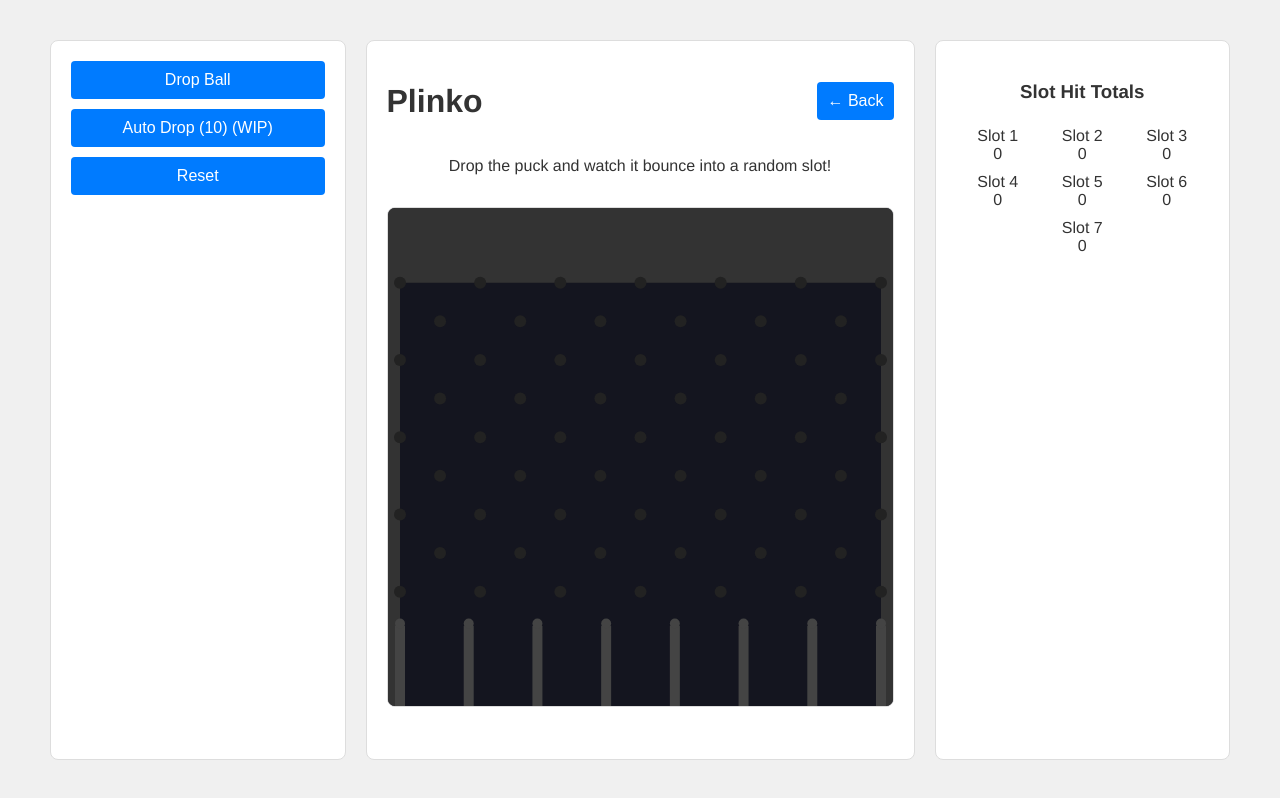
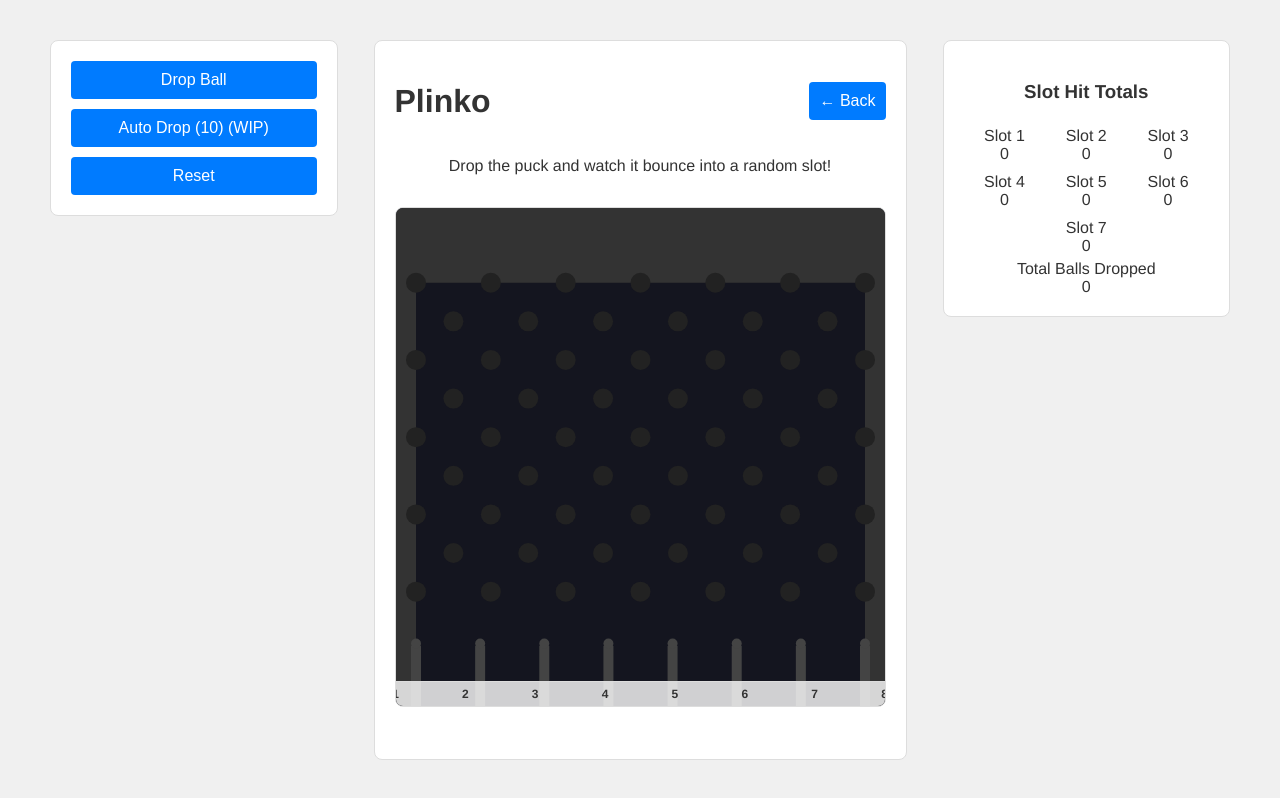
Before and after one commit to baileyfcross/monkeyhacks-ui, a Vue app: page /plinko in a window 1280 px wide. Built offline with nearby package versions, Linux system fonts and the light colour scheme.

Commit message:
Added total balls dropped and fixed ballradius and peg size based on screensize

```diff
--- a/src/assets/styles/global.css
+++ b/src/assets/styles/global.css
@@ -196,7 +196,7 @@ main {
 }
 
 /* Ensure visibility on mobile phone sizes */
-@media (max-width: 480px) {
+@media (max-width: 650px) {
   .dice-three-column {
     grid-template-columns: 1fr; /* Stack columns vertically */
     gap: 16px;
@@ -248,10 +248,20 @@ main {
 /* Dice Three-Column Layout */
 .dice-three-column {
   display: grid;
-  grid-template-columns: 1fr auto 1fr; /* Middle column adjusts to content size */
+  grid-template-columns: 1fr auto 1fr;
   gap: 16px;
   align-items: center;
   justify-items: center;
+}
+
+/* Plinko Three-Column Layout */
+.three-column {
+  display: grid;
+  grid-template-columns: 1fr 2fr 1fr;
+  gap: 16px;
+  align-items: start;
+  justify-items: center;
+  width: 100%;
 }
 
 /* Modifiers for Specific Layouts */
@@ -347,7 +357,7 @@ main {
 }
 
 /* Adjustments for very small screens */
-@media (max-width: 480px) {
+@media (max-width: 650px) {
   h1, h2 {
     font-size: 1.5rem; /* Reduce heading sizes */
   }
@@ -421,7 +431,7 @@ main {
 }
 
 /* Very small screens */
-@media (max-width: 480px) {
+@media (max-width: 650px) {
   * {
     max-width: 100%;
   }
@@ -480,8 +490,13 @@ main {
   }
 
   .dice-container {
+    display: flex;
+    flex-direction: row;
+    align-items: center;
+    justify-content: center;
+    width: 100%;
     gap: 0.8rem;
-    max-width: 100%;
+    padding: 0;
   }
 
   .game-area {
@@ -499,6 +514,48 @@ main {
 
   .text-box {
     max-width: 100%;
+  }
+
+  /* Plinko page responsive */
+  .three-column {
+    display: flex;
+    flex-direction: column;
+    align-items: center;
+    justify-content: center;
+    width: 100%;
+    gap: 1rem;
+  }
+
+  .left-column,
+  .center-column,
+  .right-column,
+  .plinko-view {
+    width: 100%;
+    max-width: 100%;
+  }
+
+  .controls {
+    display: flex;
+    flex-direction: column;
+    gap: 0.5rem;
+  }
+
+  .controls button {
+    width: 100%;
+  }
+
+  .score-board {
+    width: 100%;
+  }
+
+  .slots {
+    display: grid;
+    grid-template-columns: 1fr 1fr;
+    gap: 0.5rem;
+  }
+
+  .slot {
+    padding: 0.5rem;
   }
 }
 
@@ -542,7 +599,7 @@ main {
   }
 }
 
-@media (max-width: 480px) {
+@media (max-width: 650px) {
   .home .three-column-layout,
   .home .home-three-column-layout {
     max-width: 100%;
--- a/src/views/HomeView.vue
+++ b/src/views/HomeView.vue
@@ -24,7 +24,7 @@ import LandmarkErickEmbed from '@/components/LandmarkErickEmbed.vue'
             <button class="button">Go to CS Site Roller →</button>
           </RouterLink>
           <RouterLink to="/plinko">
-            <!--<button class="button">Go to Plinko Game →</button> -->
+            <button class="button">Go to Plinko Game →</button>
           </RouterLink>
         </div>
       </div>
--- a/src/views/PlinkoView.vue
+++ b/src/views/PlinkoView.vue
@@ -19,6 +19,17 @@
         <div class="game-area">
           <!-- Your Plinko game will go here -->
           <div ref="canvasContainer" class="canvas-container" @click="handleCanvasClick"></div>
+          <!-- Slot labels at the bottom -->
+          <div class="slot-labels">
+            <div
+              class="slot-number"
+              v-for="(pos, i) in slotPositions"
+              :key="i"
+              :style="{ left: pos + '%' }"
+            >
+              {{ i + 1 }}
+            </div>
+          </div>
         </div>
       </div>
       <div class="right-column">
@@ -30,6 +41,10 @@
               <div class="slot-score">{{ s }}</div>
             </div>
           </div>
+          <div class="total-balls">
+            <div class="total-label">Total Balls Dropped</div>
+            <div class="total-score">{{ totalBallsDropped }}</div>
+          </div>
         </div>
       </div>
     </div>
@@ -37,7 +52,7 @@
 </template>
 
 <script setup lang="ts">
-import { ref, onMounted, onBeforeUnmount } from 'vue'
+import { ref, computed, onMounted, onBeforeUnmount } from 'vue'
 import type { Ref } from 'vue'
 import Matter, { Engine, World, Runner, Render, Composite, Bodies, Events, Body } from 'matter-js'
 
@@ -47,12 +62,38 @@ let render: Matter.Render | null = null
 let runner: Matter.Runner | null = null
 let world: Matter.World | null = null
 const scores = ref<number[]>(Array(7).fill(0))
-const autoDropping = false
+const autoDropping = ref(false)
 const showBounds = ref(false)
+const slotPositions = ref<number[]>([])
 
-const PEG_RADIUS = 6
+const totalBallsDropped = computed(() => scores.value.reduce((sum, score) => sum + score, 0))
+
 const ROWS = 9
 const COLUMNS = 7
+
+function calculatePegRadius(): number {
+  // Different peg sizing based on actual screen/viewport width
+  const screenWidth = window.innerWidth
+  if (screenWidth <= 900) {
+    // Mobile and tablets (650px or less): smaller pegs
+    return 5
+  } else {
+    // Desktop screens (larger than 650px): larger pegs
+    return 10
+  }
+}
+
+function calculateBallRadius(containerWidth: number): number {
+  const screenWidth = window.innerWidth
+  // Different ball sizing based on screen breakpoint
+  if (screenWidth <= 650) {
+    // Mobile and tablets (650px or less): smaller scaling
+    return Math.max(5, containerWidth / 35)
+  } else {
+    // Desktop screens (larger than 650px): larger scaling
+    return Math.max(5, containerWidth / 40)
+  }
+}
 
 function createPlinkoBoard() {
   if (!world || !canvasContainer.value) return
@@ -63,9 +104,10 @@ function createPlinkoBoard() {
   // Clear existing bodies
   Composite.clear(world, false, true)
 
-  const ballRadius = 10 // Radius of the ball
+  const ballRadius = calculateBallRadius(containerWidth)
+  const pegRadius = calculatePegRadius()
   const paddingTop = Math.max(60, containerHeight * 0.15)
-  const paddingSides = PEG_RADIUS * 2 // Adjust padding to match the extra posts
+  const paddingSides = pegRadius * 2 // Adjust padding to match the extra posts
   const usableWidth = containerWidth - paddingSides * 2
   const usableHeight = containerHeight - paddingTop - 80
 
@@ -116,7 +158,7 @@ function createPlinkoBoard() {
 
       // Ensure pegs are not placed too close to the walls
       if (x > paddingSides + ballRadius && x < containerWidth - paddingSides - ballRadius) {
-        const peg = Bodies.circle(x, y, PEG_RADIUS, {
+        const peg = Bodies.circle(x, y, pegRadius, {
           isStatic: true,
           restitution: 1.2, // Increase restitution for more bounciness
           friction: 0, // Reduce friction to prevent stickiness
@@ -133,14 +175,14 @@ function createPlinkoBoard() {
       const rightExtraPegX = containerWidth - paddingSides
       const y = paddingTop + row * pegSpacingY * 0.9
 
-      const leftPeg = Bodies.circle(leftExtraPegX, y, PEG_RADIUS, {
+      const leftPeg = Bodies.circle(leftExtraPegX, y, pegRadius, {
         isStatic: true,
         restitution: 1.2, // Increase restitution for more bounciness
         friction: 0, // Reduce friction to prevent stickiness
         frictionStatic: 0, // Reduce static friction to prevent stickiness
         render: { fillStyle: '#222' },
       })
-      const rightPeg = Bodies.circle(rightExtraPegX, y, PEG_RADIUS, {
+      const rightPeg = Bodies.circle(rightExtraPegX, y, pegRadius, {
         isStatic: true,
         restitution: 1.2, // Increase restitution for more bounciness
         friction: 0, // Reduce friction to prevent stickiness
@@ -153,8 +195,9 @@ function createPlinkoBoard() {
   }
 
   // Add slots at the bottom inside the padded area
-  const slotY = containerHeight - 30
+  const slotY = containerHeight - 10
   const slotHeight = 100
+  const positions: number[] = []
   for (let i = 0; i <= COLUMNS; i++) {
     const gridX = i / COLUMNS // 0..1
     const scaledX = paddingSides + gridX * usableWidth
@@ -165,6 +208,10 @@ function createPlinkoBoard() {
     })
     World.add(world, slot)
 
+    // Store the percentage position (0-100) for slot label alignment
+    const percentPosition = gridX * 100
+    positions.push(percentPosition)
+
     // Add half domes at the top of the slot walls
     const domeRadius = 5 // Smaller radius for half domes
     const dome = Bodies.circle(scaledX, slotY - slotHeight / 2 - domeRadius / 2, domeRadius, {
@@ -173,6 +220,9 @@ function createPlinkoBoard() {
     })
     World.add(world, dome)
   }
+
+  // Update the slot positions for UI alignment
+  slotPositions.value = positions
 
   // Add floor inside the padded area (narrower than full canvas so walls are visible)
   const floor = Bodies.rectangle(
@@ -224,23 +274,58 @@ function dropBall(x: number) {
 
   // Adjust spawn position to ensure the ball starts within the visible area
   const spawnY = Math.max(20, containerHeight * 0.1) // Start slightly below the top
+  const ballRadius = calculateBallRadius(containerWidth)
 
-  const ball = Bodies.circle(ballX, spawnY, 10, {
-    restitution: 0.8,
+  const ball = Bodies.circle(ballX, spawnY, ballRadius, {
+    restitution: 0.6,
     label: 'ball',
-    friction: 0.01, // Adjust friction for smoother behavior
-    frictionAir: 0.1, // Further increase air resistance to slow down the fall
+    friction: 0.5,
+    frictionAir: 0.005,
+    density: 0.04,
   })
 
   // Set initial velocity to zero
   Body.setVelocity(ball, { x: 0, y: 0 })
 
   World.add(world, ball)
-  console.debug('[Plinko] Spawned ball at', { x: ballX, y: spawnY })
+  console.debug('[Plinko] Spawned ball at', { x: ballX, y: spawnY, radius: ballRadius })
 }
 
 function startAutoDrop() {
-  console.log('Start Auto Drop functionality not implemented yet.')
+  if (autoDropping.value) return
+
+  autoDropping.value = true
+  const container = canvasContainer.value
+  if (!container) {
+    console.error('Canvas container is not initialized.')
+    autoDropping.value = false
+    return
+  }
+
+  const containerWidth = container.clientWidth
+  const pegRadius = calculatePegRadius()
+  const paddingSides = pegRadius * 2
+  const usableWidth = containerWidth - paddingSides * 2
+
+  let ballsDropped = 0
+  const ballsToDropEach = 10
+  const intervalTime = 100 // Drop one ball every 100ms
+
+  const dropInterval = setInterval(() => {
+    if (ballsDropped >= ballsToDropEach) {
+      clearInterval(dropInterval)
+      autoDropping.value = false
+      console.debug('[Plinko] Auto drop completed', { ballsDropped })
+      return
+    }
+
+    // Generate random X position within the valid playable area
+    const randomX = paddingSides + Math.random() * usableWidth
+    dropBall(randomX)
+    ballsDropped++
+
+    console.debug('[Plinko] Auto drop ball', { ballNumber: ballsDropped })
+  }, intervalTime)
 }
 
 function resetBoard() {
@@ -252,6 +337,8 @@ function resetBoard() {
       }
     })
   }
+  // Clear the slot scores
+  scores.value = Array(7).fill(0)
 }
 
 function handleCanvasClick(event: MouseEvent) {
@@ -304,7 +391,11 @@ onMounted(() => {
     return
   }
 
-  engine = Engine.create()
+  engine = Engine.create({
+    enableSleeping: false,
+  })
+  engine.world.gravity.y = 1
+
   world = engine.world
 
   // Reset gravity to default value
@@ -313,8 +404,7 @@ onMounted(() => {
   render = Render.create({
     element: container,
     engine: engine,
-    options:
-      {
+    options: {
       width: container.clientWidth,
       height: container.clientHeight,
       wireframes: false,
@@ -324,55 +414,48 @@ onMounted(() => {
   if (world) {
     createPlinkoBoard()
 
-    // Add collision detection for slots
-    Events.on(engine, 'collisionStart', (event) => {
-      event.pairs.forEach((pair) => {
-        const { bodyA, bodyB } = pair
-        const ball = bodyA.label === 'ball' ? bodyA : bodyB.label === 'ball' ? bodyB : null
-        const slot = bodyA.label?.startsWith('slot-')
-          ? bodyA
-          : bodyB.label?.startsWith('slot-')
-            ? bodyB
-            : null
+    // Check every frame if balls should be removed (simplified approach)
+    Events.on(engine, 'beforeUpdate', () => {
+      if (!world) return
 
-        if (ball) {
-          console.debug('[Plinko] Ball collision detected', {
-            ballId: ball.id,
-            ballPosition: ball.position,
-            pair,
-          })
-        }
+      const allBodies = Composite.allBodies(world)
+      const containerHeight = canvasContainer.value?.clientHeight || 0
+      const removalThreshold = containerHeight - 50 // Remove balls that reach near the bottom
 
-        if (ball && slot && slot.label) {
-          const slotIndex = parseInt(slot.label.split('-')[1] || '0', 10)
-          const ballY = ball.position?.y || 0
-          const slotYPos = slot.position?.y || 0
-          const slotHeight = slot.bounds?.max?.y - slot.bounds?.min?.y || 100
+      allBodies.forEach((body) => {
+        if (body.label === 'ball') {
+          const ballY = body.position?.y || 0
+          const ballX = body.position?.x || 0
 
-          console.debug('[Plinko] Ball collided with slot', {
-            slotLabel: slot.label,
-            slotYPos,
+          // If ball reaches the bottom area, find which slot it's in and remove it
+          if (ballY > removalThreshold) {
+            // Determine which slot based on X position
+            const containerWidth = canvasContainer.value?.clientWidth || 0
+            const pegRadius = calculatePegRadius()
+            const paddingSides = pegRadius * 2
+            const usableWidth = containerWidth - paddingSides * 2
+
+            // Calculate slot index based on ball's X position
+            const relativeX = ballX - paddingSides
+            const slotIndex = Math.round((relativeX / usableWidth) * COLUMNS)
+            const constrainedSlotIndex = Math.max(0, Math.min(COLUMNS, slotIndex))
+
+            console.debug('[Plinko] Removing ball at bottom', {
+              ballId: body.id,
               ballY,
-            slotHeight,
+              ballX,
+              slotIndex: constrainedSlotIndex,
             })
 
-          // Ensure the ball is fully inside the slot before removal
-          if (ballY >= slotYPos - slotHeight / 2 && ballY <= slotYPos + slotHeight / 2) {
-            if (!isNaN(slotIndex)) {
+            // Increment the score for the appropriate slot
             scores.value = scores.value.map((score, index) =>
-                index === slotIndex ? score + 1 : score,
+              index === constrainedSlotIndex ? score + 1 : score,
             )
+
+            // Remove the ball
+            if (world) {
+              Composite.remove(world, body)
             }
-            if (world) {
-              console.debug('[Plinko] Removing ball for slot', { slotIndex, ballId: ball.id })
-              Composite.remove(world, ball)
-            }
-          } else {
-            console.debug('[Plinko] Ignoring slot collision; ball is not fully inside the slot', {
-              ballY,
-              slotYPos,
-              slotHeight,
-            })
           }
         }
       })
@@ -541,4 +624,26 @@ button:disabled {
   height: 100%;
   overflow: visible; /* Ensure the outer walls are not cut off */
 }
+
+.slot-labels {
+  position: absolute;
+  bottom: 0;
+  left: 0;
+  right: 0;
+  height: 25px;
+  background-color: rgba(255, 255, 255, 0.8);
+  border-top: 1px solid #ddd;
+  font-size: 12px;
+  font-weight: bold;
+}
+
+.slot-number {
+  position: absolute;
+  bottom: 50%;
+  transform: translate(-50%, 50%);
+  color: #333;
+  width: 30px;
+  text-align: center;
+  line-height: 1;
+}
 </style>
```
Lines whose indentation alone changed are shown as unchanged.
